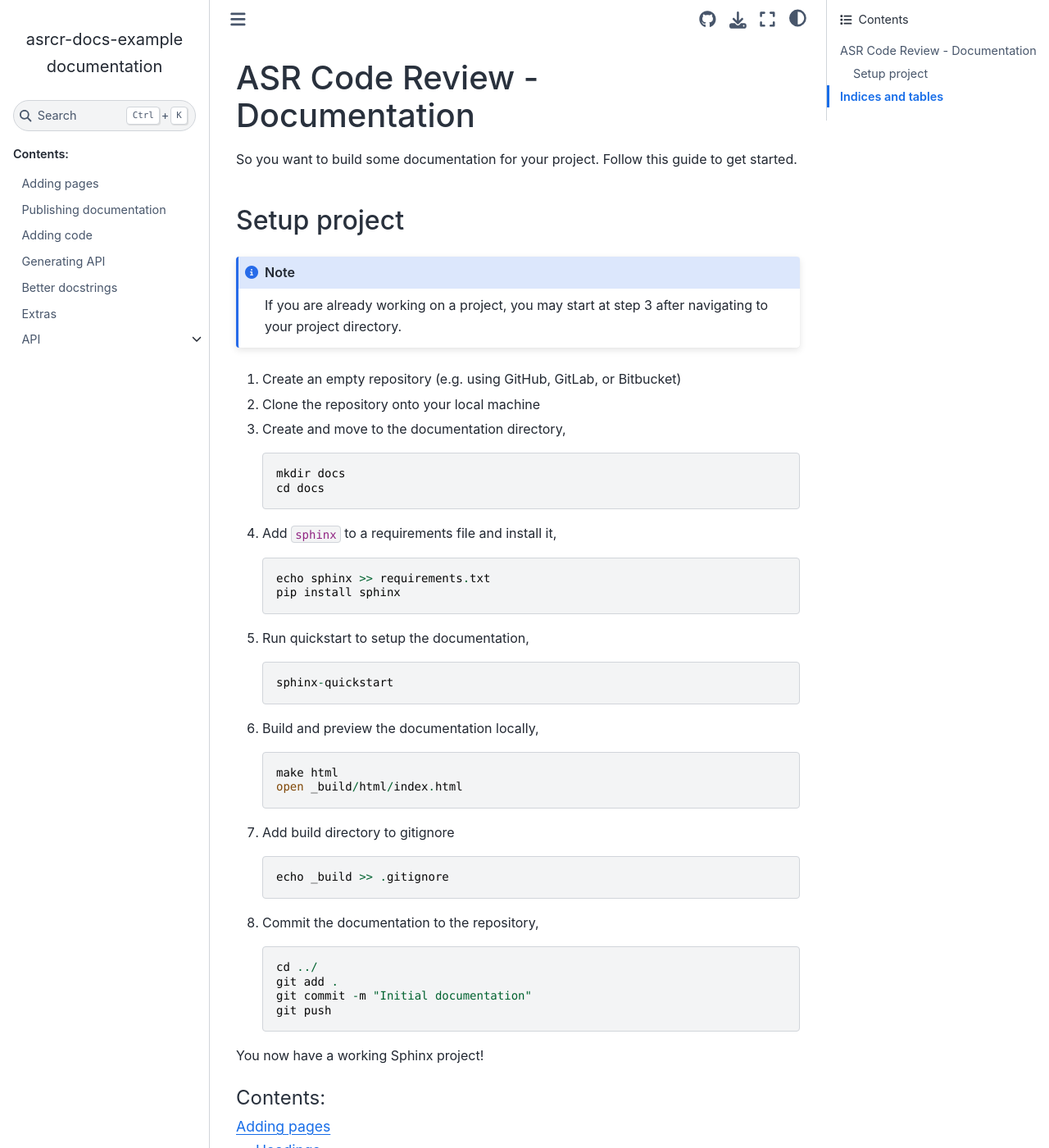
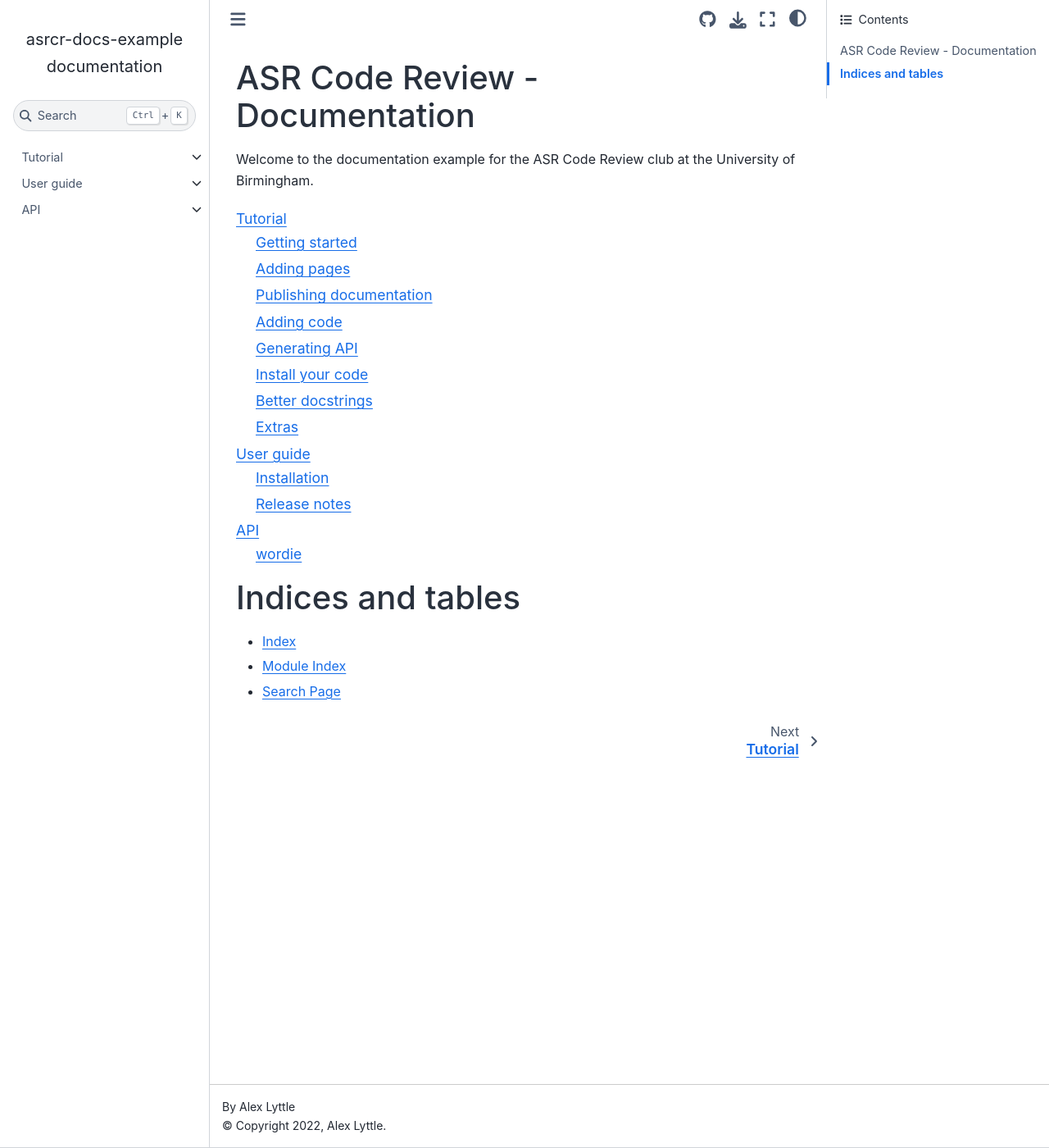
Before and after one commit to alexlyttle/asrcr-docs-example, a Sphinx documentation site: the page built from docs/index.rst, in a window 1280 px wide and 1400 px high. Shown: the whole window at 82% size. Built offline with Sphinx 7.4.7 and the Sphinx Book theme 1.1.4, drawn with Linux system fonts in a browser that asks for light colours; the version number could not be read and is left out; some of the changed text lies outside the part shown.

```diff
--- a/docs/api.rst
+++ b/docs/api.rst
@@ -3,6 +3,6 @@ API
 
 .. toctree::
    :maxdepth: 2
-   :caption: Packages:
+   :caption: Packages
 
-   wordie
+   api/wordie
--- a/docs/wordie.rst
+++ b/docs/api/wordie.rst
@@ -8,4 +8,4 @@ wordie
    :maxdepth: 2
    :caption: Submodules
 
-   wordie.letters
+   wordie/letters
--- a/docs/index.rst
+++ b/docs/index.rst
@@ -6,75 +6,14 @@
 ASR Code Review - Documentation
 ===============================
 
-So you want to build some documentation for your project. Follow this
-guide to get started.
-
-Setup project
--------------
-
-.. note::
-
-   If you are already working on a project, you may start at
-   step 3 after navigating to your project directory.
-
-1. Create an empty repository (e.g. using GitHub, GitLab, or Bitbucket)
-
-2. Clone the repository onto your local machine
-
-3. Create and move to the documentation directory,
-
-   .. code-block::
-
-      mkdir docs
-      cd docs
-
-4. Add ``sphinx`` to a requirements file and install it,
-
-   .. code-block::
-
-      echo sphinx >> requirements.txt
-      pip install sphinx
-
-5. Run quickstart to setup the documentation,
-
-   .. code-block::
-
-      sphinx-quickstart
-
-6. Build and preview the documentation locally,
-
-   .. code-block::
-
-      make html
-      open _build/html/index.html
-
-7. Add build directory to gitignore
-
-   .. code-block::
-
-      echo _build >> .gitignore
-
-8. Commit the documentation to the repository,
-
-   .. code-block::
-
-      cd ../
-      git add .
-      git commit -m "Initial documentation"
-      git push
-
-You now have a working Sphinx project!
+Welcome to the documentation example for the ASR Code Review club at the
+University of Birmingham.
 
 .. toctree::
    :maxdepth: 2
-   :caption: Contents:
 
-   adding-pages
-   publish
-   adding-code
-   api-generation
-   better-docstrings
-   extras
+   tutorial
+   user-guide
    api
 
 Indices and tables
```
Also changed, not shown: docs/adding-pages.rst (deleted, +0 -47 lines), docs/api-generation.rst (deleted, +0 -158 lines), docs/tutorial.rst (added, +18 -0 lines), docs/tutorial/adding-pages.rst (added, +94 -0 lines), docs/tutorial/api-generation.rst (added, +124 -0 lines), docs/tutorial/getting-started.rst (added, +58 -0 lines), docs/tutorial/install-code.rst (added, +63 -0 lines), docs/api/wordie/letters.rst (renamed from docs/wordie.letters.rst), docs/tutorial/adding-code.rst (renamed from docs/adding-code.rst), docs/tutorial/better-docstrings.rst (renamed from docs/better-docstrings.rst), docs/tutorial/extras.rst (renamed from docs/extras.rst), docs/tutorial/publish.rst (renamed from docs/publish.rst).
